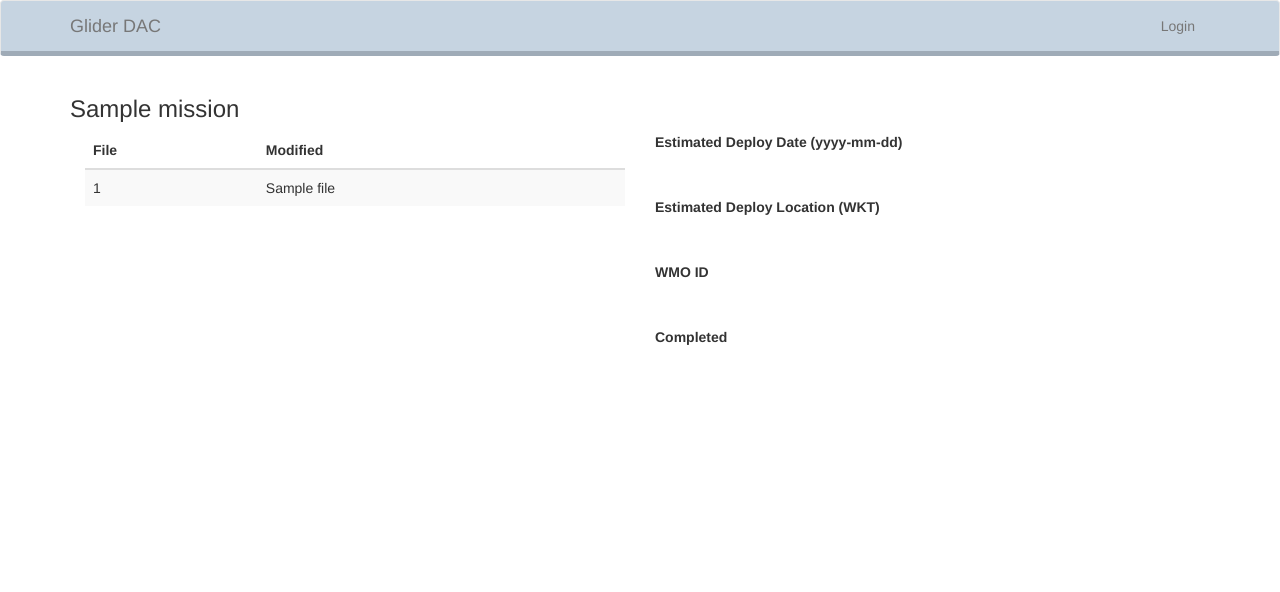
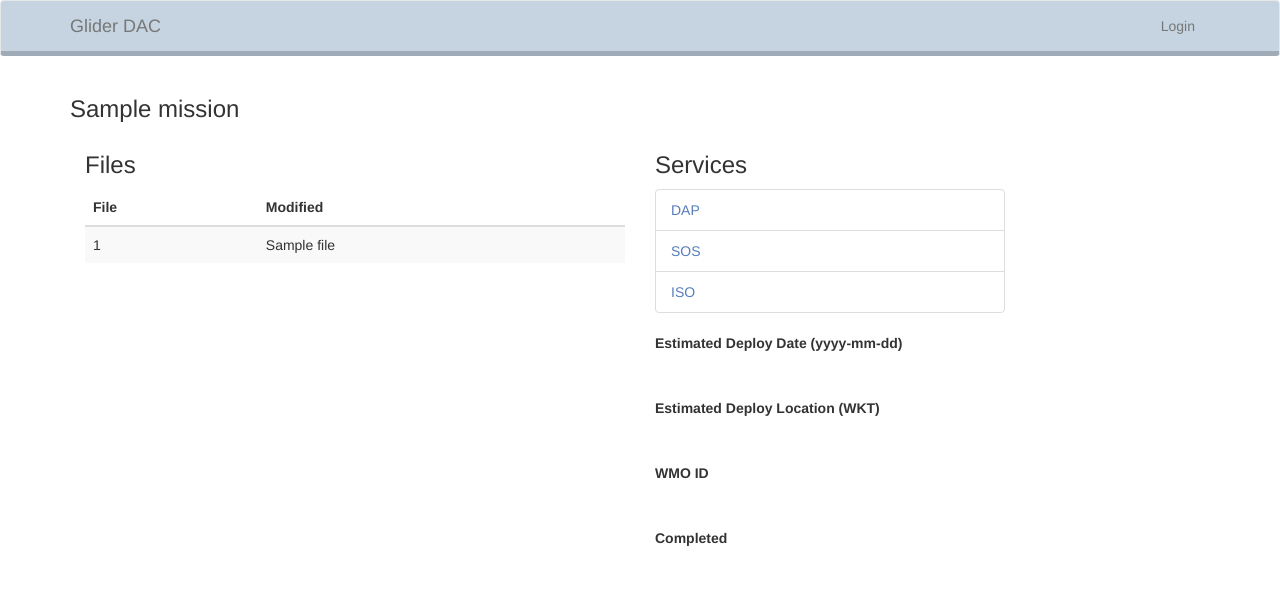
Before and after one commit to ioos/glider-dac, a Flask app: template glider_mission/templates/show_mission.html in a window 1280 px wide. Shown: the top 592 px of the page. Run offline with Flask 2, Linux system fonts and the light colour scheme; the template is opened without the code that fills it: values that come from a table or form of the project are taken from there, most other values are stand-ins (such as "Sample title", 1, 10 or a date in 2020); parts of the project's set-up code (start-up, migrations or seed data) failed here and were passed over; some libraries are stand-ins or nearby versions.

Commit message:
Add a "Services" section to the show_mission page

```diff
--- a/glider_mission/templates/show_mission.html
+++ b/glider_mission/templates/show_mission.html
@@ -8,6 +8,8 @@
 <h3>{{ mission.name }}</h3>
 
 <div class="col-lg-6">
+
+  <h3>Files</h3>
 
   <table class="table table-striped">
     <thead>
@@ -28,9 +30,26 @@
 
 </div>
 
-<div class="col-lg-6">
+<div class="col-lg-4">
+
+  <h3>Services</h3>
+
+  <ul class="list-group">
+    <li class="list-group-item">
+      <a href='{{mission.dap}}'>DAP</a>
+    </li>
+    <li class="list-group-item">
+      <a href='{{mission.sos}}'>SOS</a>
+    </li>
+    <li class="list-group-item">
+      <a href='{{mission.iso}}'>ISO</a>
+    </li>
+  </ul>
 
   {% if editable %}
+  <hr />
+  <h3>Edit</h3>
+
   <form name="mission_edit" id="mission_edit" method="POST" action="{{ url_for('edit_mission', username=username, mission_id=mission._id) }}">
     {{ form.hidden_tag() }}
     {{ render_field(form.estimated_deploy_date) }}
@@ -47,6 +66,7 @@
     {{ render_field_static(form.completed) }}
   </form>
   {% endif %}
+
 </div>
 
 
```
Also changed, not shown: glider_mission/models/mission.py (+16 -0 lines).
